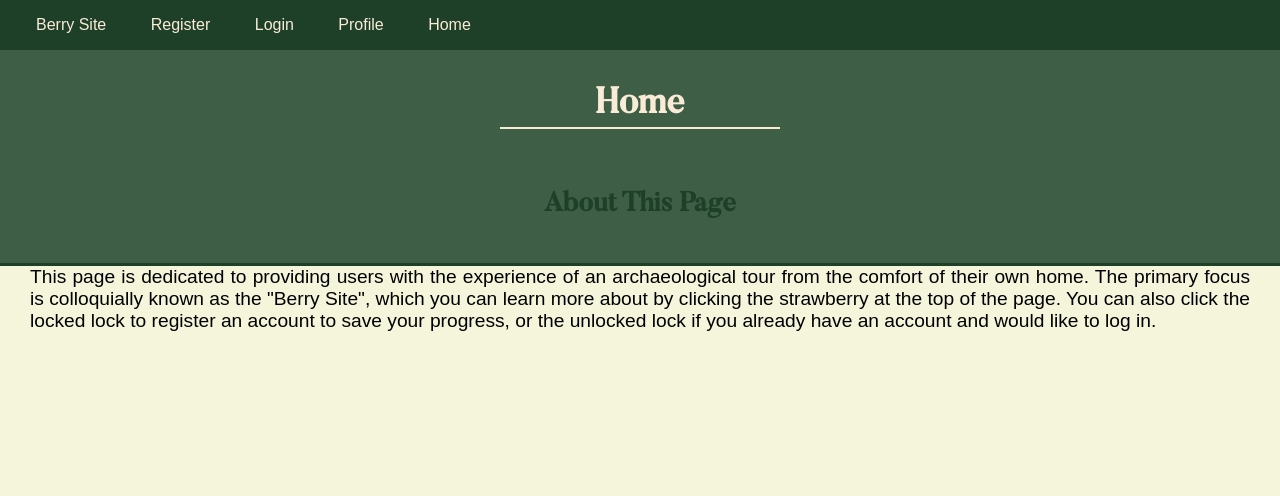
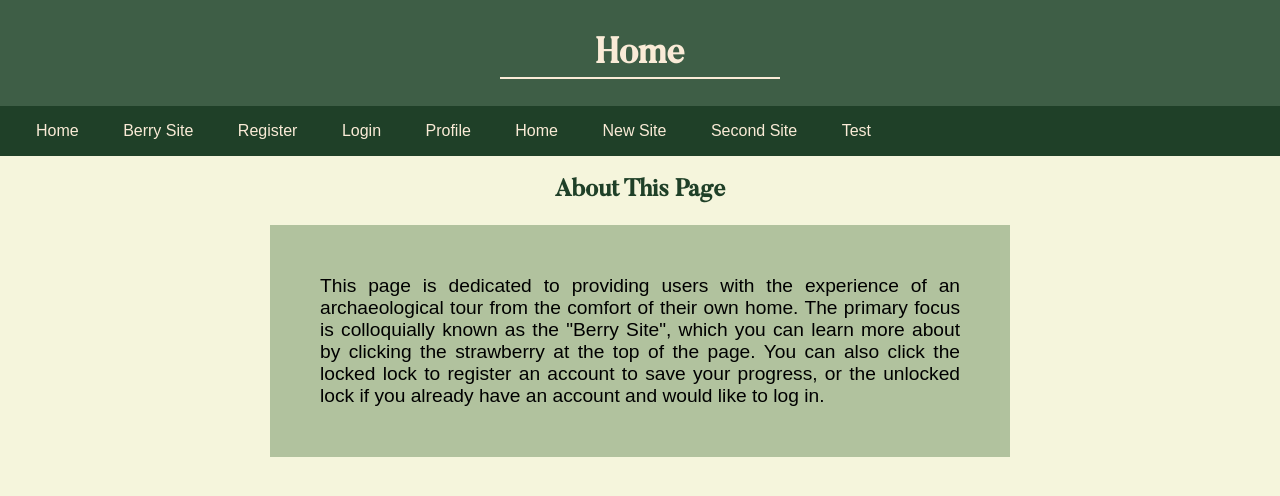
Before and after one commit to Guentherln11/SeniorCapstone, a Django app: page / in a window 1280 px wide. Shown: the top 496 px of the page. Run offline with Django 5.2, Linux system fonts and the light colour scheme; data comes from the database, SQL or seed files in the repository; both versions use the stored data as it was after the commit.

Commit message:
added dynamic counties, fixed some links

```diff
--- a/archaeology_tours/berry/models.py
+++ b/archaeology_tours/berry/models.py
@@ -16,3 +16,4 @@ class Additional(models.Model):
     slug = models.SlugField(unique=True)
     content = models.TextField()
     created_at = models.DateTimeField(auto_now_add=True)
+    county = models.CharField(max_length = 255, blank=True)
--- a/archaeology_tours/berry/static/map.js
+++ b/archaeology_tours/berry/static/map.js
@@ -17,12 +17,14 @@ d3.json('https://gist.githubusercontent.com/sdwfrost/d1c73f91dd9d175998ed166eb21
 
         const path = d3.geoPath(projection)
 
+        const county = window.county || 'Burke';
+
         svg.selectAll('path')
             .data(data.features)
             .join('path')
             .attr('d', d => path(d))
             .attr('fill', function (d) {
-                if (d.properties.NAME == 'Burke') {
+                if (d.properties.NAME ==  county) {
                     return "red"
                 }
                 else {
--- a/archaeology_tours/berry/templates/index.html
+++ b/archaeology_tours/berry/templates/index.html
@@ -31,6 +31,9 @@ THE BERRY SITE
 {% endblock %}
 
 {% block countyMap %}
+<script>
+    const county = "{{ page.county|default:'Burke'|escapejs}}"
+</script>
 <script src="{% static 'map.js' %}"></script>
 {% endblock %}
 
--- a/archaeology_tours/berry/views.py
+++ b/archaeology_tours/berry/views.py
@@ -10,6 +10,7 @@ def index(request):
    pages = Additional.objects.all()
    context = {"pages": pages}
    return HttpResponse(template.render(context, request))
+
 
 def get_annotations(request):
    annotations = Annotations.objects.all().values('x', 'y', 'text', 'imageNo')
@@ -26,4 +27,5 @@ def save_annotation(request):
 def get_page(request, slug):
     page = get_object_or_404(Additional, slug=slug)
     pages = Additional.objects.all()
-    return render(request, "additionalPage.html", {'page': page, 'pages': pages})
+    county = page.county if page.county else "Burke"
+    return render(request, "additionalPage.html", {'page': page, 'pages': pages, "county": county})
--- a/archaeology_tours/mysite/views.py
+++ b/archaeology_tours/mysite/views.py
@@ -1,6 +1,7 @@
 
 from django.shortcuts import render
-
+from berry.models import Additional
 
 def homepage(request):
-    return render(request, 'home.html')
+    pages = Additional.objects.all()
+    return render(request, "home.html", {'pages': pages})
--- a/archaeology_tours/static/index.css
+++ b/archaeology_tours/static/index.css
@@ -78,6 +78,13 @@ p {
     font-family: Arial, Helvetica, sans-serif;
     font-size: larger;
     text-align: justify;
+}
+
+p.about {
+    width: 50%;
+    margin: 0 auto;
+    padding: 50px;
+    background-color: #B1C29E;
 }
 
 
--- a/archaeology_tours/templates/home.html
+++ b/archaeology_tours/templates/home.html
@@ -8,9 +8,12 @@
     <title>Home</title>
 </head>
 <body>
-    {% block navBar %}
+    <header>
+        <h1>Home</h1>
+    </header>
     <nav>
         <ul>
+            <li><a href="/">Home</a></li>
             <li><a href="/berry/">Berry Site</a></li>
             <li><a href="/users/register/">Register</a></li>
             <li><a href="/users/login/">Login</a></li>
@@ -21,14 +24,9 @@
             {% endfor %}
         </ul>
     </nav>
-    {% endblock %}
-    <header>
-        <h1>Home</h1>
-    </header>
-    <header>
         <h2>About This Page</h2>
-    </header>
-    <p>
+
+    <p class="about">
         This page is dedicated to providing users with the experience of
         an archaeological tour from the comfort of their own home. The primary
         focus is colloquially known as the "Berry Site", which you can learn
--- a/archaeology_tours/templates/layout.html
+++ b/archaeology_tours/templates/layout.html
@@ -15,8 +15,8 @@
     </header>
     <nav>
         <ul>
+            <li><a href="/">Home</a></li>
             <li><a href="/berry/">Berry Site</a></li>
-            <li><a href="">Home</a></li>
             {% for page in pages %}
             <li><a href="{% url 'berry:get_page' slug=page.slug %}">{{ page.title }}</a></li>
             {% endfor %}
@@ -42,7 +42,6 @@
             </div>
         </article>
         <aside>
-            <!--Script for displaying the NC county map-->
             {% block countyMap %}
 
             {% endblock %}
```
Also changed, not shown: archaeology_tours/berry/templates/additionalPage.html (+11 -0 lines), archaeology_tours/berry/migrations/0005_additional_county.py (added), archaeology_tours/db.sqlite3.
